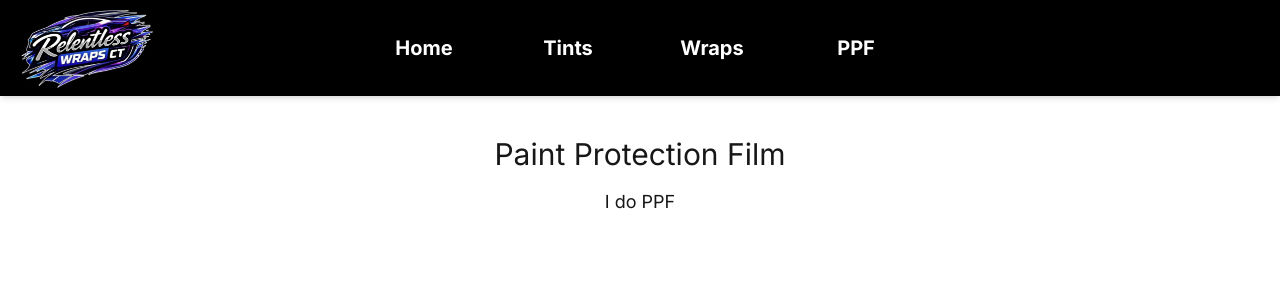
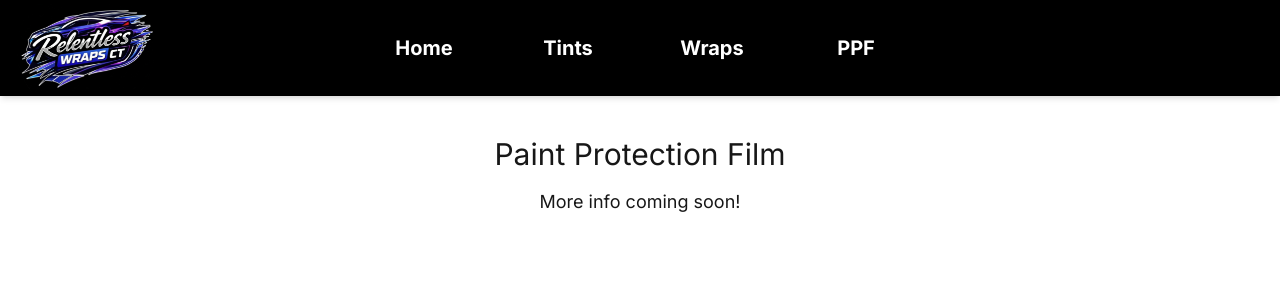
Before and after one commit to Tgalica05/MasonArseneaultWebsite, a Next.js app: page /ppf in a window 1280 px wide. Shown: the top 300 px of the page. Built offline with nearby package versions, Linux system fonts and the light colour scheme.

Commit message:
getting ready to push first web version

```diff
--- a/src/app/ppf/page.tsx
+++ b/src/app/ppf/page.tsx
@@ -4,7 +4,7 @@
   return (
     <div className="text-center mt-10 text-3xl">
       <h1>Paint Protection Film</h1>
-      <p className="mt-4 text-lg">I do PPF</p>
+      <p className="mt-4 text-lg">More info coming soon!</p>
     </div>
   );
 }
--- a/src/app/tints/page.tsx
+++ b/src/app/tints/page.tsx
@@ -4,7 +4,7 @@
   return (
     <div className="text-center mt-10 text-3xl">
       <h1>Tints</h1>
-      <p className="mt-4 text-lg">I tint cars</p>
+      <p className="mt-4 text-lg">More info coming soon!</p>
     </div>
   );
 }
--- a/src/app/wraps/page.tsx
+++ b/src/app/wraps/page.tsx
@@ -4,7 +4,7 @@
   return (
     <div className="text-center mt-10 text-3xl">
       <h1>Wraps</h1>
-      <p className="mt-4 text-lg">I wrap cars and commercial vehicles</p>
+      <p className="mt-4 text-lg">More info coming soon!</p>
     </div>
   );
 }
```
